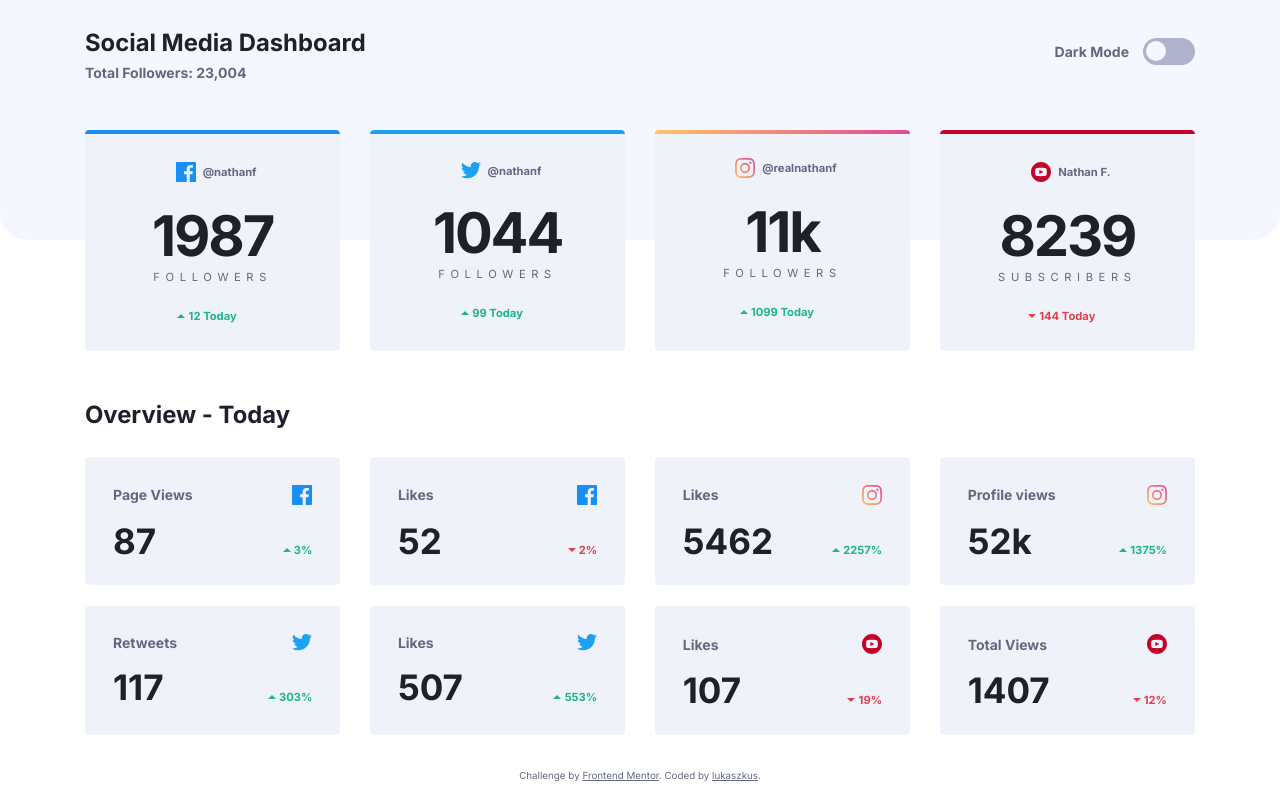
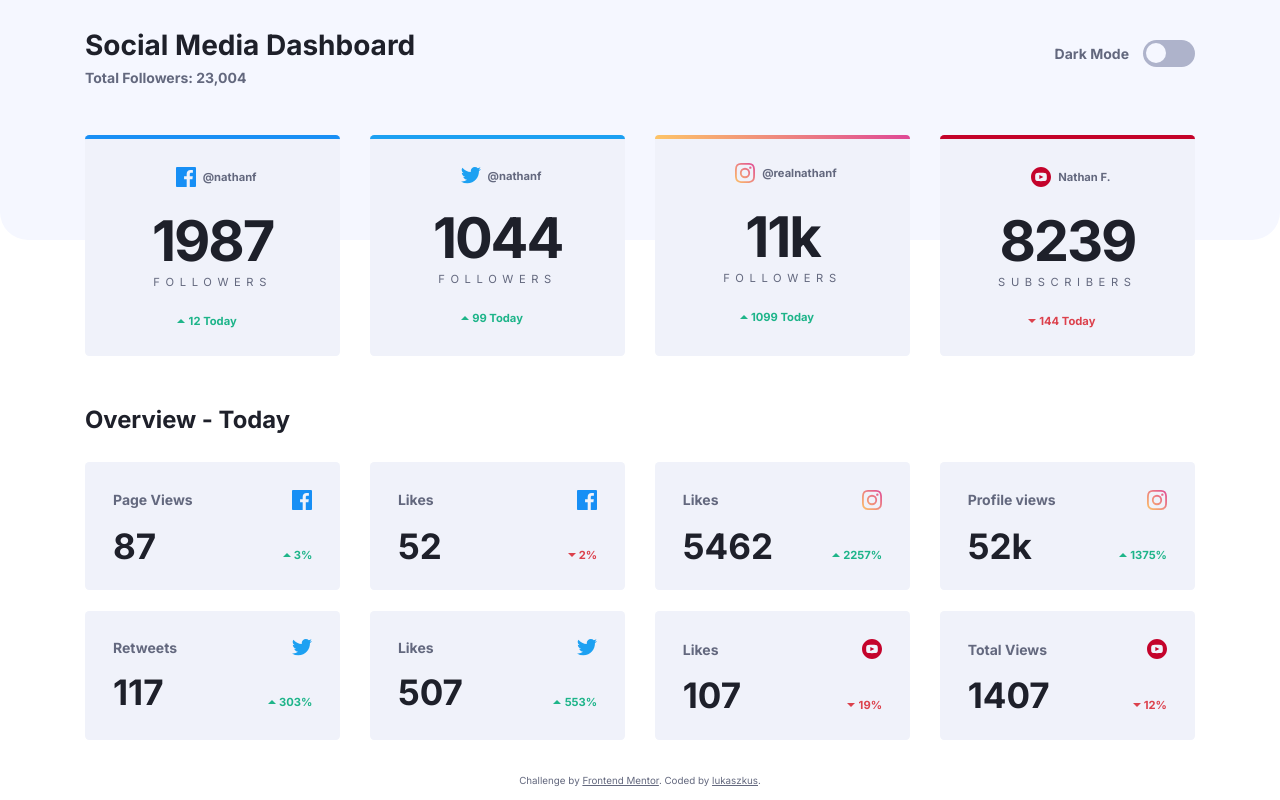
Before and after one commit to lukaszkus/social-media-dashboard, a website: page index.html in a window 1280 px wide. Drawn offline with Linux system fonts and the light colour scheme.

Commit message:
header update

```diff
--- a/scss/elements/_header.scss
+++ b/scss/elements/_header.scss
@@ -16,6 +16,9 @@
         font-weight: 700;
         color: var(--big-txt-color);
         padding: 2rem 0 0.5rem 0;
+        @include tablet-3-cols {
+          font-size: 2rem;
+        }
       }
       &__subtitle {
         font-size: 1rem;
```
Also changed, not shown: css/main.css, 1 other file.
